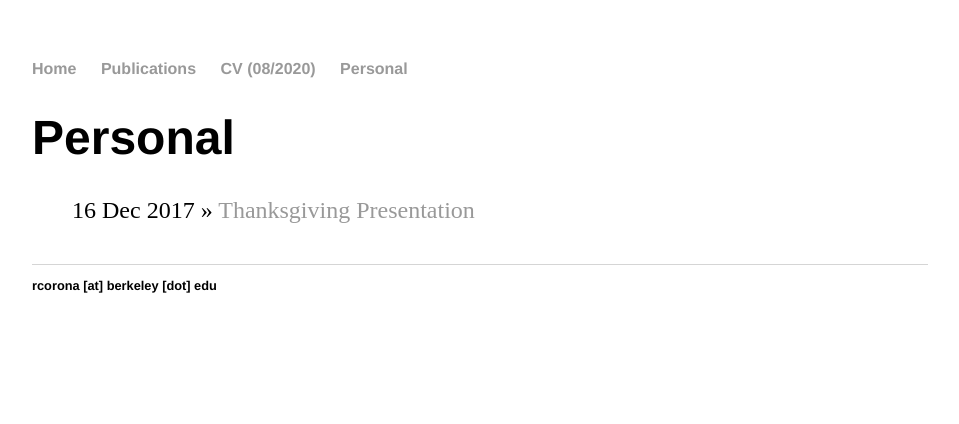
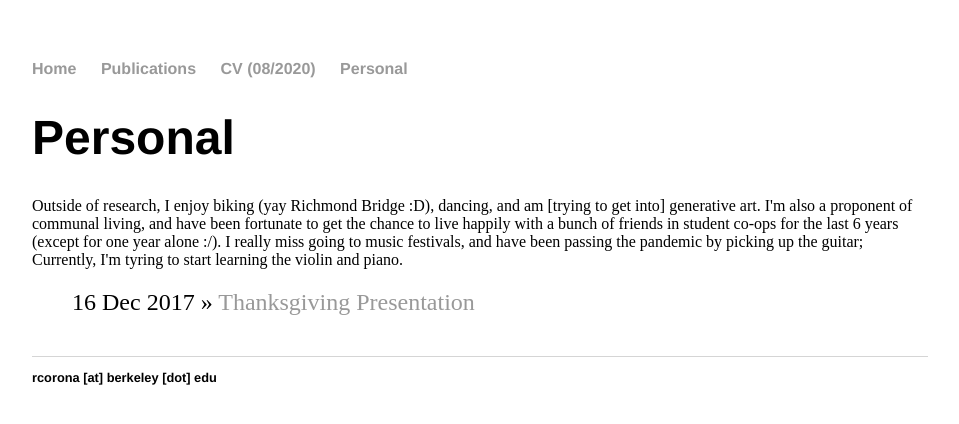
Before and after one commit to rcorona/old_website, a Jekyll site: the page built from blog/index.html, in a window 1280 px wide. Shown: the top 424 px of the page, without its empty margins (160-1119 px from the left). Built offline with Jekyll 4.4.1, drawn with Linux system fonts in a browser that asks for light colours.

Commit message:
Update index.html

```diff
--- a/blog/index.html
+++ b/blog/index.html
@@ -3,6 +3,13 @@ layout: default
 title: Personal
 ---
 	<h1>{{ page.title }}</h1>
+	Outside of research, I enjoy biking (yay Richmond Bridge :D), dancing, and am [trying to get into] generative art.
+	I'm also a proponent of communal living, and have been fortunate to get the chance to live happily with a bunch of friends in student co-ops
+	for the last 6 years (except for one year alone :/).
+
+	I really miss going to music festivals, and have been passing the pandemic by picking up the guitar; Currently, I'm tyring to start learning the
+	violin and piano.
+
 	<ul class="posts">
 
 	  {% for post in site.posts %}
```
